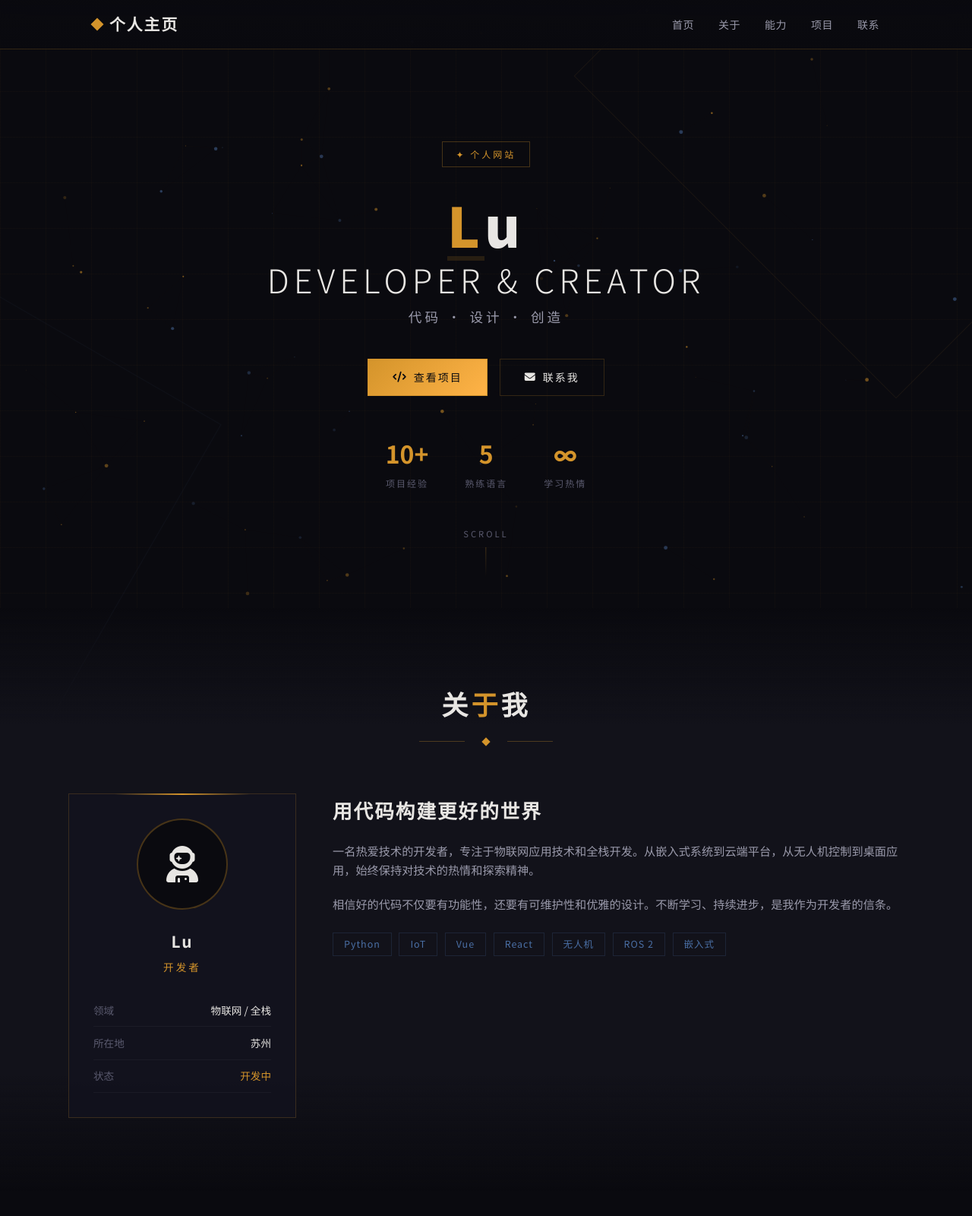
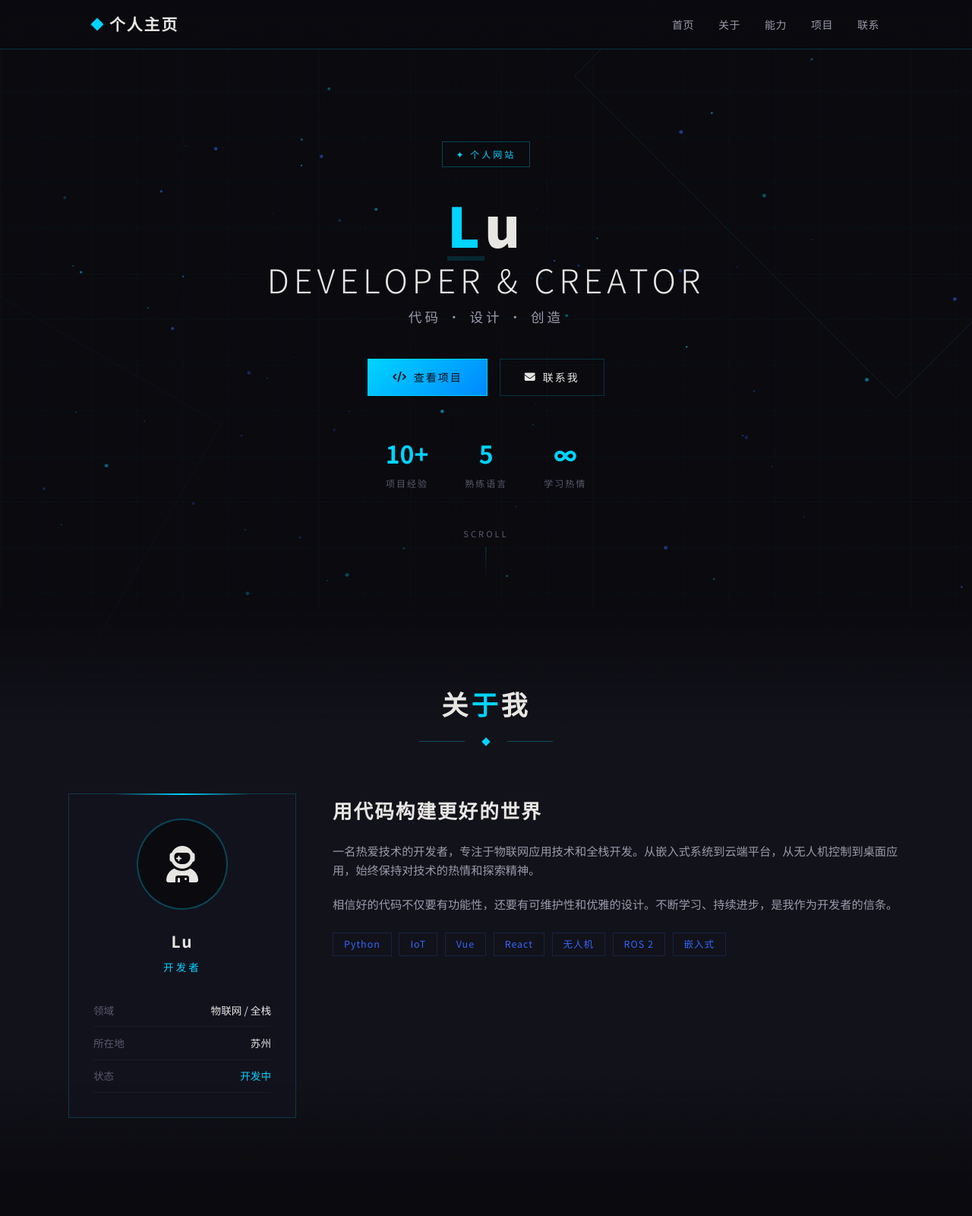
Before and after one commit to LiIs-cloud/personal-site, a plain HTML site: page index.html in a window 1280 px wide. Shown: the top 1600 px of the page at 76% size. Drawn offline with Linux system fonts and the light colour scheme.

Commit message:
更换主题色为科技蓝青色，更新邮箱

```diff
--- a/index.html
+++ b/index.html
@@ -14,16 +14,16 @@
   --bg-secondary: #12121a;
   --bg-card: rgba(18, 18, 30, 0.85);
   --bg-card-hover: rgba(30, 30, 50, 0.9);
-  --accent-gold: #d4942b;
-  --accent-gold-light: #ffb347;
-  --accent-gold-dim: rgba(212, 148, 43, 0.3);
-  --accent-gold-glow: rgba(212, 148, 43, 0.15);
-  --accent-blue: #4a6fa5;
-  --accent-blue-dim: rgba(74, 111, 165, 0.2);
+  --accent-cyan: #00d4ff;
+  --accent-cyan-light: #66e5ff;
+  --accent-cyan-dim: rgba(0, 212, 255, 0.3);
+  --accent-cyan-glow: rgba(0, 212, 255, 0.15);
+  --accent-blue: #3366ff;
+  --accent-blue-dim: rgba(51, 102, 255, 0.2);
   --text-primary: #e8e6e3;
   --text-secondary: #9a9aab;
   --text-dim: #5a5a6e;
-  --border-color: rgba(212, 148, 43, 0.2);
+  --border-color: rgba(0, 212, 255, 0.2);
 }
 
 * { margin: 0; padding: 0; box-sizing: border-box; }
@@ -48,8 +48,8 @@ body {
   position: fixed; top: 0; left: 0;
   width: 100vw; height: 100vh;
   background-image:
-    linear-gradient(rgba(212,148,43,0.03) 1px, transparent 1px),
-    linear-gradient(90deg, rgba(212,148,43,0.03) 1px, transparent 1px);
+    linear-gradient(rgba(0,212,255,0.03) 1px, transparent 1px),
+    linear-gradient(90deg, rgba(0,212,255,0.03) 1px, transparent 1px);
   background-size: 60px 60px;
   z-index: 0; pointer-events: none;
 }
@@ -58,7 +58,7 @@ body {
 .diamond-bg {
   position: fixed; top: -200px; right: -200px;
   width: 600px; height: 600px;
-  border: 1px solid rgba(212,148,43,0.06);
+  border: 1px solid rgba(0,212,255,0.06);
   transform: rotate(45deg);
   z-index: 0; pointer-events: none;
 }
@@ -89,7 +89,7 @@ nav {
 }
 .nav-logo .logo-diamond {
   display: inline-block; width: 12px; height: 12px;
-  background: var(--accent-gold); transform: rotate(45deg);
+  background: var(--accent-cyan); transform: rotate(45deg);
 }
 .nav-links { display: flex; gap: 2rem; list-style: none; }
 .nav-links a {
@@ -100,9 +100,9 @@ nav {
 .nav-links a::after {
   content: ''; position: absolute; bottom: 0; left: 50%;
   transform: translateX(-50%);
-  width: 0; height: 2px; background: var(--accent-gold); transition: width 0.3s;
+  width: 0; height: 2px; background: var(--accent-cyan); transition: width 0.3s;
 }
-.nav-links a:hover { color: var(--accent-gold-light); }
+.nav-links a:hover { color: var(--accent-cyan-light); }
 .nav-links a:hover::after { width: 100%; }
 .nav-toggle { display: none; flex-direction: column; cursor: pointer; gap: 5px; padding: 4px; }
 .nav-toggle span { width: 24px; height: 2px; background: var(--text-primary); transition: all 0.3s; }
@@ -112,11 +112,11 @@ section { position: relative; z-index: 1; padding: 6rem 2rem; }
 .section-inner { max-width: 1100px; margin: 0 auto; }
 .section-header { text-align: center; margin-bottom: 4rem; }
 .section-header h2 { font-size: 2.2rem; font-weight: 700; letter-spacing: 4px; margin-bottom: 0.5rem; }
-.section-header h2 .accent { color: var(--accent-gold); }
+.section-header h2 .accent { color: var(--accent-cyan); }
 .section-header .divider { display: flex; align-items: center; justify-content: center; gap: 12px; margin-top: 1rem; }
 .section-header .divider::before,
-.section-header .divider::after { content: ''; width: 60px; height: 1px; background: var(--accent-gold-dim); }
-.section-header .divider .diamond { width: 8px; height: 8px; background: var(--accent-gold); transform: rotate(45deg); }
+.section-header .divider::after { content: ''; width: 60px; height: 1px; background: var(--accent-cyan-dim); }
+.section-header .divider .diamond { width: 8px; height: 8px; background: var(--accent-cyan); transform: rotate(45deg); }
 
 /* Hero */
 #hero {
@@ -125,20 +125,20 @@ section { position: relative; z-index: 1; padding: 6rem 2rem; }
 }
 .hero-content { text-align: center; position: relative; }
 .hero-badge {
-  display: inline-block; border: 1px solid var(--accent-gold-dim);
+  display: inline-block; border: 1px solid var(--accent-cyan-dim);
   padding: 6px 18px; font-size: 0.75rem; letter-spacing: 3px;
-  color: var(--accent-gold); margin-bottom: 2rem; text-transform: uppercase;
+  color: var(--accent-cyan); margin-bottom: 2rem; text-transform: uppercase;
 }
 .hero-content h1 { font-size: 4.5rem; font-weight: 900; letter-spacing: 6px; margin-bottom: 0.5rem; line-height: 1.2; }
-.hero-content h1 .highlight { color: var(--accent-gold); position: relative; }
+.hero-content h1 .highlight { color: var(--accent-cyan); position: relative; }
 .hero-content h1 .highlight::after {
   content: ''; position: absolute; bottom: 4px; left: 0; right: 0;
-  height: 6px; background: var(--accent-gold-glow);
+  height: 6px; background: var(--accent-cyan-glow);
 }
 .hero-subtitle { font-size: 1.1rem; color: var(--text-secondary); letter-spacing: 4px; font-weight: 300; margin-bottom: 2.5rem; }
 .hero-stats { display: flex; gap: 3rem; justify-content: center; margin-top: 3rem; }
 .hero-stat { text-align: center; }
-.hero-stat .num { font-size: 2rem; font-weight: 700; color: var(--accent-gold); }
+.hero-stat .num { font-size: 2rem; font-weight: 700; color: var(--accent-cyan); }
 .hero-stat .label { font-size: 0.75rem; color: var(--text-dim); letter-spacing: 2px; margin-top: 2px; }
 .hero-cta { display: flex; gap: 1rem; justify-content: center; margin-top: 2.5rem; }
 
@@ -149,23 +149,23 @@ section { position: relative; z-index: 1; padding: 6rem 2rem; }
   text-decoration: none; cursor: pointer; transition: all 0.3s; border: none;
 }
 .btn-primary {
-  background: linear-gradient(135deg, var(--accent-gold), var(--accent-gold-light));
-  color: #0a0a0f; border: 1px solid var(--accent-gold);
+  background: linear-gradient(135deg, #00d4ff, #0088ff);
+  color: #0a0a0f; border: 1px solid var(--accent-cyan);
 }
 .btn-primary:hover {
-  background: var(--accent-gold-light); box-shadow: 0 0 30px var(--accent-gold-glow); transform: translateY(-2px);
+  background: var(--accent-cyan-light); box-shadow: 0 0 30px var(--accent-cyan-glow); transform: translateY(-2px);
 }
 .btn-outline {
   background: transparent; color: var(--text-primary); border: 1px solid var(--border-color);
 }
-.btn-outline:hover { border-color: var(--accent-gold); color: var(--accent-gold); transform: translateY(-2px); }
+.btn-outline:hover { border-color: var(--accent-cyan); color: var(--accent-cyan); transform: translateY(-2px); }
 
 .scroll-indicator {
   position: absolute; bottom: 3rem; left: 50%; transform: translateX(-50%);
   display: flex; flex-direction: column; align-items: center; gap: 8px;
   color: var(--text-dim); font-size: 0.7rem; letter-spacing: 3px; animation: bounce 2s infinite;
 }
-.scroll-indicator .line { width: 1px; height: 40px; background: linear-gradient(180deg, var(--accent-gold-dim), transparent); }
+.scroll-indicator .line { width: 1px; height: 40px; background: linear-gradient(180deg, var(--accent-cyan-dim), transparent); }
 @keyframes bounce { 0%,100%{transform:translateX(-50%) translateY(0)} 50%{transform:translateX(-50%) translateY(8px)} }
 
 /* About */
@@ -177,15 +177,15 @@ section { position: relative; z-index: 1; padding: 6rem 2rem; }
 }
 .about-card::before {
   content: ''; position: absolute; top: -1px; left: 20%; right: 20%;
-  height: 2px; background: linear-gradient(90deg, transparent, var(--accent-gold), transparent);
+  height: 2px; background: linear-gradient(90deg, transparent, var(--accent-cyan), transparent);
 }
 .about-avatar {
-  width: 120px; height: 120px; border-radius: 50%; border: 2px solid var(--accent-gold-dim);
+  width: 120px; height: 120px; border-radius: 50%; border: 2px solid var(--accent-cyan-dim);
   margin: 0 auto 1.5rem; display: flex; align-items: center; justify-content: center;
   font-size: 3rem; background: var(--bg-primary);
 }
 .about-card h3 { font-size: 1.3rem; font-weight: 700; letter-spacing: 2px; margin-bottom: 0.3rem; }
-.about-card .title { color: var(--accent-gold); font-size: 0.85rem; letter-spacing: 3px; margin-bottom: 1.5rem; }
+.about-card .title { color: var(--accent-cyan); font-size: 0.85rem; letter-spacing: 3px; margin-bottom: 1.5rem; }
 .about-card .info-row {
   display: flex; justify-content: space-between; padding: 0.6rem 0;
   border-bottom: 1px solid rgba(255,255,255,0.04); font-size: 0.85rem;
@@ -199,7 +199,7 @@ section { position: relative; z-index: 1; padding: 6rem 2rem; }
   padding: 4px 14px; font-size: 0.78rem; border: 1px solid var(--accent-blue-dim);
   color: var(--accent-blue); letter-spacing: 1px; transition: all 0.3s;
 }
-.tag:hover { border-color: var(--accent-gold-dim); color: var(--accent-gold); background: var(--accent-gold-glow); }
+.tag:hover { border-color: var(--accent-cyan-dim); color: var(--accent-cyan); background: var(--accent-cyan-glow); }
 
 /* Skills */
 .skills-grid { display: grid; grid-template-columns: repeat(auto-fit, minmax(260px, 1fr)); gap: 1.5rem; }
@@ -207,27 +207,27 @@ section { position: relative; z-index: 1; padding: 6rem 2rem; }
   background: var(--bg-card); border: 1px solid var(--border-color);
   padding: 2rem; transition: all 0.3s; position: relative; overflow: hidden;
 }
-.skill-card::before { content: ''; position: absolute; top: 0; left: 0; width: 3px; height: 0; background: var(--accent-gold); transition: height 0.4s; }
+.skill-card::before { content: ''; position: absolute; top: 0; left: 0; width: 3px; height: 0; background: var(--accent-cyan); transition: height 0.4s; }
 .skill-card:hover::before { height: 100%; }
-.skill-card:hover { border-color: var(--accent-gold-dim); background: var(--bg-card-hover); transform: translateY(-4px); }
-.skill-icon { font-size: 2rem; color: var(--accent-gold); margin-bottom: 1rem; }
+.skill-card:hover { border-color: var(--accent-cyan-dim); background: var(--bg-card-hover); transform: translateY(-4px); }
+.skill-icon { font-size: 2rem; color: var(--accent-cyan); margin-bottom: 1rem; }
 .skill-card h4 { font-size: 1rem; font-weight: 700; letter-spacing: 2px; margin-bottom: 0.5rem; }
 .skill-card p { color: var(--text-secondary); font-size: 0.85rem; line-height: 1.6; }
 .skill-bar { margin-top: 1rem; height: 3px; background: rgba(255,255,255,0.05); }
-.skill-bar .fill { height: 100%; background: linear-gradient(90deg, var(--accent-gold), var(--accent-gold-light)); transition: width 1s ease; }
+.skill-bar .fill { height: 100%; background: linear-gradient(90deg, #00d4ff, #0088ff); transition: width 1s ease; }
 
 /* Projects */
 #projects { background: linear-gradient(180deg, transparent 0%, var(--bg-secondary) 20%, var(--bg-secondary) 80%, transparent 100%); }
 .projects-grid { display: grid; grid-template-columns: repeat(auto-fit, minmax(320px, 1fr)); gap: 2rem; }
 .project-card { background: var(--bg-card); border: 1px solid var(--border-color); overflow: hidden; transition: all 0.3s; }
-.project-card:hover { border-color: var(--accent-gold-dim); transform: translateY(-4px); }
+.project-card:hover { border-color: var(--accent-cyan-dim); transform: translateY(-4px); }
 .project-thumb {
   height: 200px; background: var(--bg-primary); display: flex; align-items: center; justify-content: center;
-  font-size: 3rem; color: var(--accent-gold-dim); border-bottom: 1px solid var(--border-color); position: relative;
+  font-size: 3rem; color: var(--accent-cyan-dim); border-bottom: 1px solid var(--border-color); position: relative;
 }
 .project-thumb::after {
   content: ''; position: absolute; bottom: 0; left: 0; right: 0;
-  height: 1px; background: linear-gradient(90deg, transparent, var(--accent-gold), transparent);
+  height: 1px; background: linear-gradient(90deg, transparent, var(--accent-cyan), transparent);
   opacity: 0; transition: opacity 0.3s;
 }
 .project-card:hover .project-thumb::after { opacity: 1; }
@@ -238,14 +238,14 @@ section { position: relative; z-index: 1; padding: 6rem 2rem; }
 .project-tags span { padding: 2px 10px; font-size: 0.7rem; border: 1px solid var(--accent-blue-dim); color: var(--accent-blue); }
 .project-links { display: flex; gap: 1rem; margin-top: 1rem; }
 .project-links a { color: var(--text-dim); font-size: 0.85rem; text-decoration: none; transition: color 0.3s; display: flex; align-items: center; gap: 6px; }
-.project-links a:hover { color: var(--accent-gold); }
+.project-links a:hover { color: var(--accent-cyan); }
 
 /* Contact */
 .contact-grid { display: grid; grid-template-columns: 1fr 1fr; gap: 3rem; }
 .contact-info h3 { font-size: 1.6rem; font-weight: 700; letter-spacing: 2px; margin-bottom: 1rem; }
 .contact-info p { color: var(--text-secondary); font-size: 0.95rem; margin-bottom: 2rem; }
 .contact-item { display: flex; align-items: center; gap: 1rem; margin-bottom: 1.2rem; }
-.contact-item .icon { width: 40px; height: 40px; border: 1px solid var(--border-color); display: flex; align-items: center; justify-content: center; color: var(--accent-gold); font-size: 1rem; }
+.contact-item .icon { width: 40px; height: 40px; border: 1px solid var(--border-color); display: flex; align-items: center; justify-content: center; color: var(--accent-cyan); font-size: 1rem; }
 .contact-item .text { font-size: 0.88rem; color: var(--text-secondary); }
 .contact-form { display: flex; flex-direction: column; gap: 1rem; }
 .contact-form input, .contact-form textarea {
@@ -253,7 +253,7 @@ section { position: relative; z-index: 1; padding: 6rem 2rem; }
   padding: 14px 18px; font-family: 'Noto Sans SC', sans-serif;
   font-size: 0.88rem; color: var(--text-primary); outline: none; transition: border-color 0.3s;
 }
-.contact-form input:focus, .contact-form textarea:focus { border-color: var(--accent-gold); }
+.contact-form input:focus, .contact-form textarea:focus { border-color: var(--accent-cyan); }
 .contact-form textarea { min-height: 140px; resize: vertical; }
 
 /* Footer */
@@ -261,7 +261,7 @@ footer { position: relative; z-index: 1; border-top: 1px solid var(--border-colo
 footer p { color: var(--text-dim); font-size: 0.8rem; letter-spacing: 2px; }
 .footer-links { display: flex; justify-content: center; gap: 1.5rem; margin-bottom: 1rem; }
 .footer-links a { color: var(--text-dim); font-size: 1.2rem; transition: color 0.3s; }
-.footer-links a:hover { color: var(--accent-gold); }
+.footer-links a:hover { color: var(--accent-cyan); }
 
 /* Responsive */
 @media (max-width: 768px) {
@@ -335,7 +335,7 @@ footer p { color: var(--text-dim); font-size: 0.8rem; letter-spacing: 2px; }
         <p class="title">开发者</p>
         <div class="info-row"><span class="label">领域</span><span class="value">物联网 / 全栈</span></div>
         <div class="info-row"><span class="label">所在地</span><span class="value">苏州</span></div>
-        <div class="info-row"><span class="label">状态</span><span class="value" style="color:var(--accent-gold);">开发中</span></div>
+        <div class="info-row"><span class="label">状态</span><span class="value" style="color:var(--accent-cyan);">开发中</span></div>
       </div>
       <div class="about-content">
         <h3>用代码构建更好的世界</h3>
@@ -445,7 +445,7 @@ footer p { color: var(--text-dim); font-size: 0.8rem; letter-spacing: 2px; }
       <div class="contact-info">
         <h3>保持联系</h3>
         <p>如果你有任何问题或合作意向，欢迎通过以下方式联系我。</p>
-        <div class="contact-item"><div class="icon"><i class="fa-regular fa-envelope"></i></div><div class="text">luwei050223@gmail.com</div></div>
+        <div class="contact-item"><div class="icon"><i class="fa-regular fa-envelope"></i></div><div class="text">1395131075@qq.com</div></div>
         <div class="contact-item"><div class="icon"><i class="fa-brands fa-github"></i></div><div class="text">github.com/LiIs-cloud</div></div>
         <div class="contact-item"><div class="icon"><i class="fa-solid fa-location-dot"></i></div><div class="text">苏州</div></div>
       </div>
@@ -462,7 +462,7 @@ footer p { color: var(--text-dim); font-size: 0.8rem; letter-spacing: 2px; }
 <footer>
   <div class="footer-links">
     <a href="https://github.com/LiIs-cloud" target="_blank"><i class="fa-brands fa-github"></i></a>
-    <a href="mailto:luwei050223@gmail.com"><i class="fa-regular fa-envelope"></i></a>
+    <a href="mailto:1395131075@qq.com"><i class="fa-regular fa-envelope"></i></a>
   </div>
   <p>© 2026 Lu · 第三新东京市</p>
 </footer>
@@ -480,7 +480,7 @@ class Particle {
     this.x = Math.random() * canvas.width; this.y = Math.random() * canvas.height;
     this.size = Math.random() * 2 + 0.5; this.speedX = (Math.random() - 0.5) * 0.3; this.speedY = (Math.random() - 0.5) * 0.3;
     this.opacity = Math.random() * 0.5 + 0.1;
-    this.color = Math.random() > 0.5 ? 'rgba(212,148,43,' + this.opacity + ')' : 'rgba(74,111,165,' + this.opacity + ')';
+    this.color = Math.random() > 0.5 ? 'rgba(0,212,255,' + this.opacity + ')' : 'rgba(51,102,255,' + this.opacity + ')';
   }
   update() { this.x += this.speedX; this.y += this.speedY; if (this.x < 0 || this.x > canvas.width || this.y < 0 || this.y > canvas.height) this.reset(); }
   draw() { ctx.beginPath(); ctx.arc(this.x, this.y, this.size, 0, Math.PI * 2); ctx.fillStyle = this.color; ctx.fill(); }
@@ -495,7 +495,7 @@ function connectParticles() {
       const dx = particles[i].x - particles[j].x, dy = particles[i].y - particles[j].y, dist = Math.sqrt(dx * dx + dy * dy);
       if (dist < 150) {
         ctx.beginPath(); ctx.moveTo(particles[i].x, particles[i].y); ctx.lineTo(particles[j].x, particles[j].y);
-        ctx.strokeStyle = 'rgba(212,148,43,' + (0.04 * (1 - dist / 150)) + ')'; ctx.lineWidth = 0.5; ctx.stroke();
+        ctx.strokeStyle = 'rgba(0,212,255,' + (0.04 * (1 - dist / 150)) + ')'; ctx.lineWidth = 0.5; ctx.stroke();
       }
     }
   }
```
